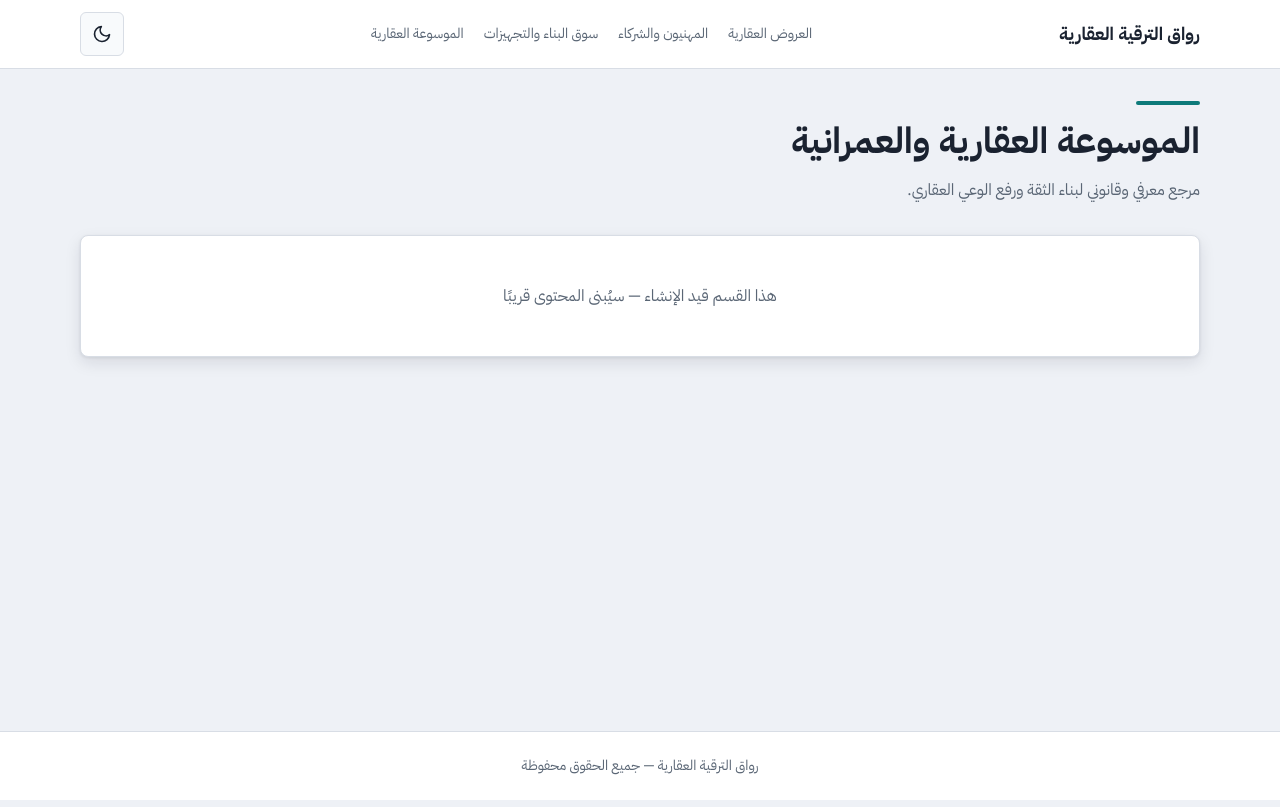
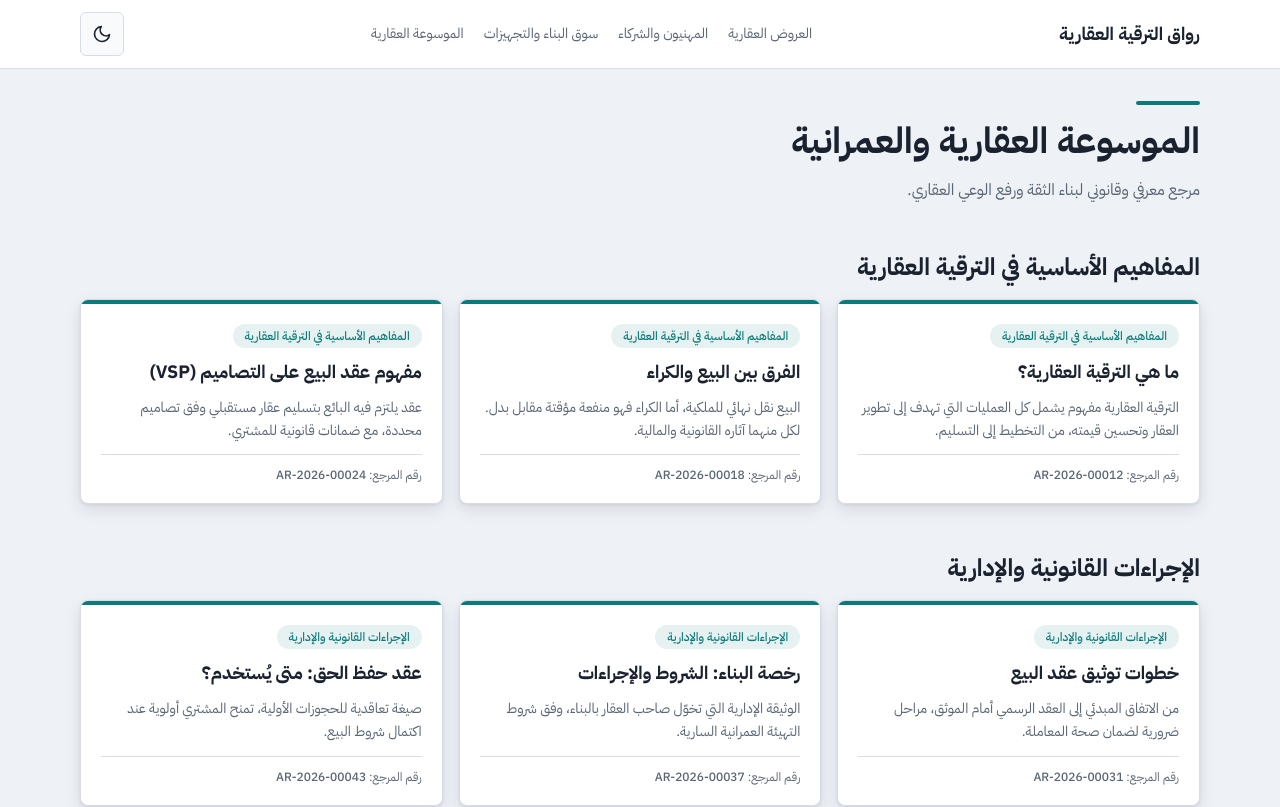
Before and after one commit to akramroyale24-jpg/riwaq-real-estate-development, a Next.js app: page /encyclopedia in a window 1280 px wide. Shown: the top 807 px of the page. Built offline with nearby package versions, Linux system fonts and the light colour scheme.

Commit message:
Update page.tsx

```diff
--- a/app/encyclopedia/page.tsx
+++ b/app/encyclopedia/page.tsx
@@ -1,19 +1,41 @@
 import PageHeader from "@/components/layout/PageHeader";
-import Card from "@/components/ui/Card";
+import ArticleCard from "@/components/encyclopedia/ArticleCard";
+import { SAMPLE_ARTICLES } from "@/lib/encyclopedia";
+import { CHAPTERS, CHAPTER_LABELS, type Chapter } from "@/lib/encyclopedia-constants";
+
+// ترتيب الأبواب الخمسة كما في وثيقة المشروع
+const CHAPTER_ORDER: Chapter[] = [
+  CHAPTERS.FUNDAMENTALS,
+  CHAPTERS.LEGAL,
+  CHAPTERS.GOODS,
+  CHAPTERS.URBAN_PLANNING,
+  CHAPTERS.MARKET_STATUS,
+];
 
 export default function EncyclopediaPage() {
   return (
-    <div className="mx-auto max-w-6xl px-4 py-8 space-y-8">
+    <div className="mx-auto max-w-6xl px-4 py-8 space-y-12">
       <PageHeader
         variant="encyclopedia"
         title="الموسوعة العقارية والعمرانية"
         description="مرجع معرفي وقانوني لبناء الثقة ورفع الوعي العقاري."
       />
-      <Card>
-        <p className="text-center text-text-muted py-8">
-          هذا القسم قيد الإنشاء — سيُبنى المحتوى قريبًا
-        </p>
-      </Card>
+
+      {CHAPTER_ORDER.map((chapter) => {
+        const articles = SAMPLE_ARTICLES.filter((a) => a.chapter === chapter);
+        if (articles.length === 0) return null;
+
+        return (
+          <section key={chapter} className="space-y-4">
+            <h2 className="text-2xl font-bold">{CHAPTER_LABELS[chapter]}</h2>
+            <div className="grid grid-cols-1 gap-4 md:grid-cols-2 lg:grid-cols-3">
+              {articles.map((article) => (
+                <ArticleCard key={article.id} article={article} />
+              ))}
+            </div>
+          </section>
+        );
+      })}
     </div>
   );
 }
```
